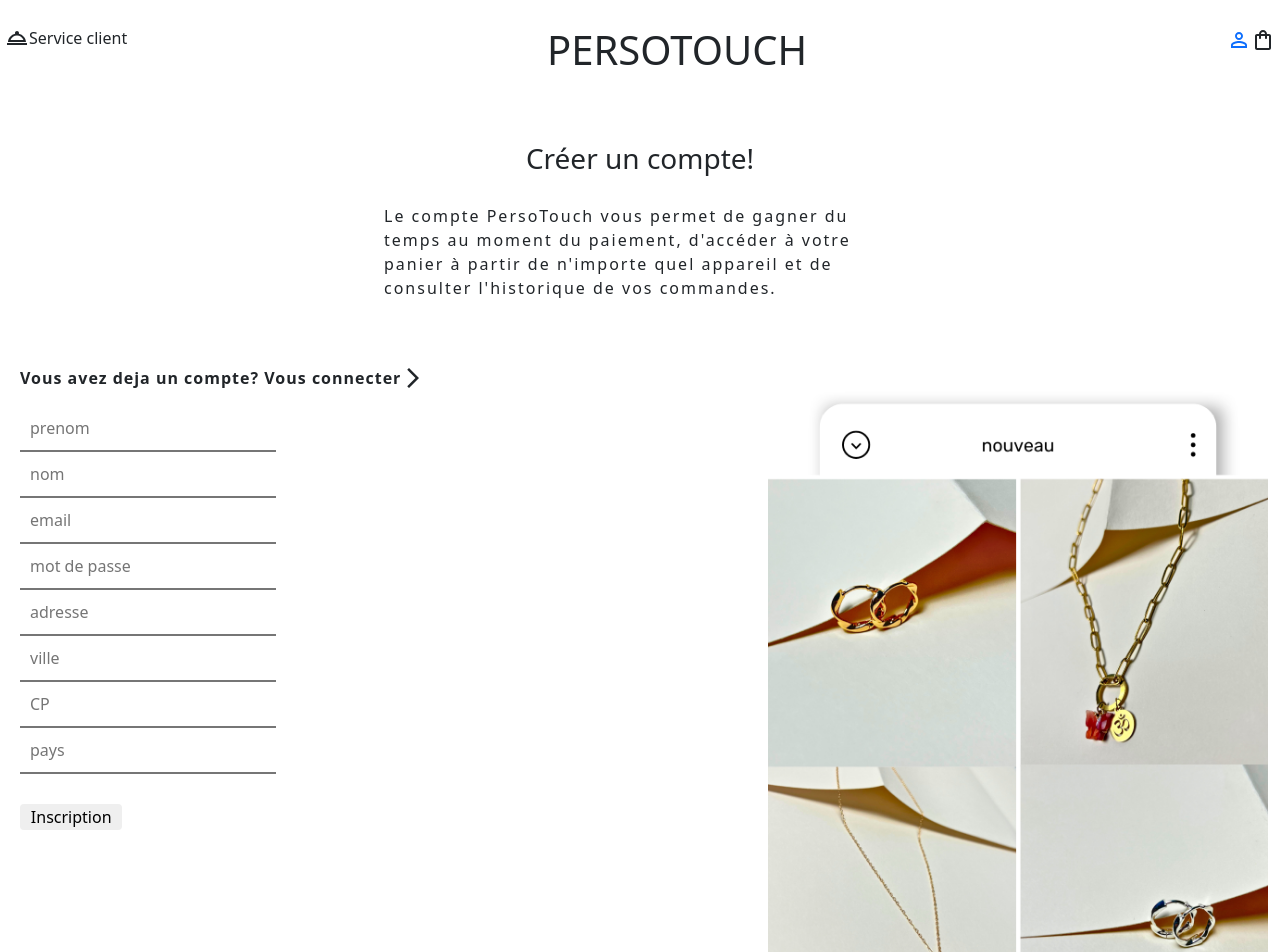
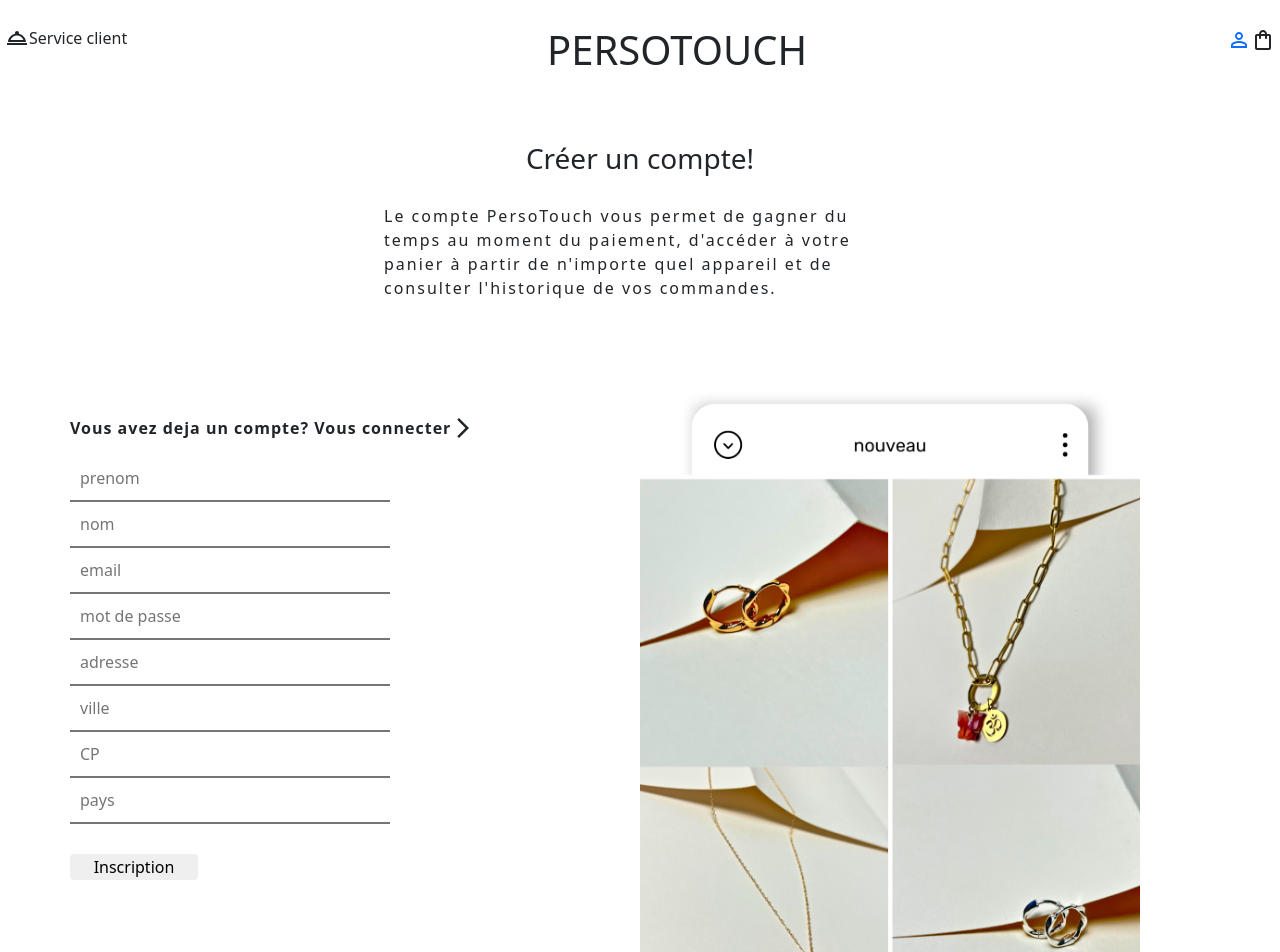
Before and after one commit to RyanDaltrey/persotouch_Frontend, a React (Create React App) app: page /inscription in a window 1280 px wide. Shown: the top 952 px of the page. Built offline with nearby package versions, Linux system fonts and the light colour scheme.

Commit message:
UPDATE margin sur la structure de la page inscription

```diff
--- a/src/Styles/Inscription.css
+++ b/src/Styles/Inscription.css
@@ -7,7 +7,7 @@
 .texte_accroche_page_inscription{
   display: flex;
   justify-content: center;
-  margin-bottom: 50px;
+  margin-bottom: 100px;
 }
 
 .texte_inscription{
@@ -20,21 +20,22 @@
     display: flex;
     font-weight: bold;
     letter-spacing: 1px;
-    margin-left: 20px;
+    margin-left: 70px;
 }
 
 .image_inscription{
     width: 500px;
     position: absolute;
-    left: 60%;
+    left: 50%;
     top: 40%;
 }
 
 .block_inscription{
     display: flex;
     flex-direction: column;
-    max-width: 20%;
-    margin-left: 20px;
+    max-width: 25%;
+    margin-left: 70px;
+
 }
 
 .input_inscription{
```
